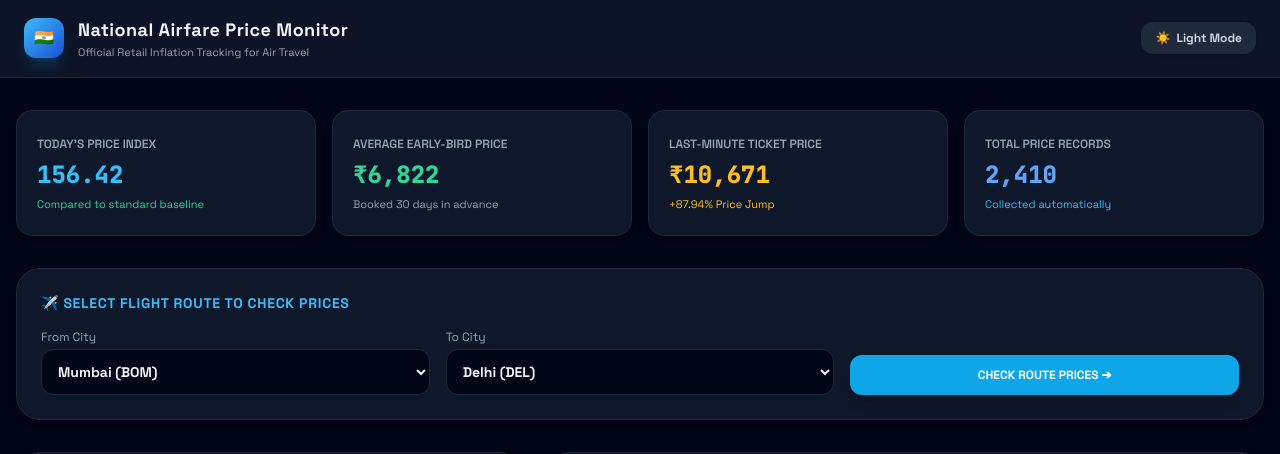
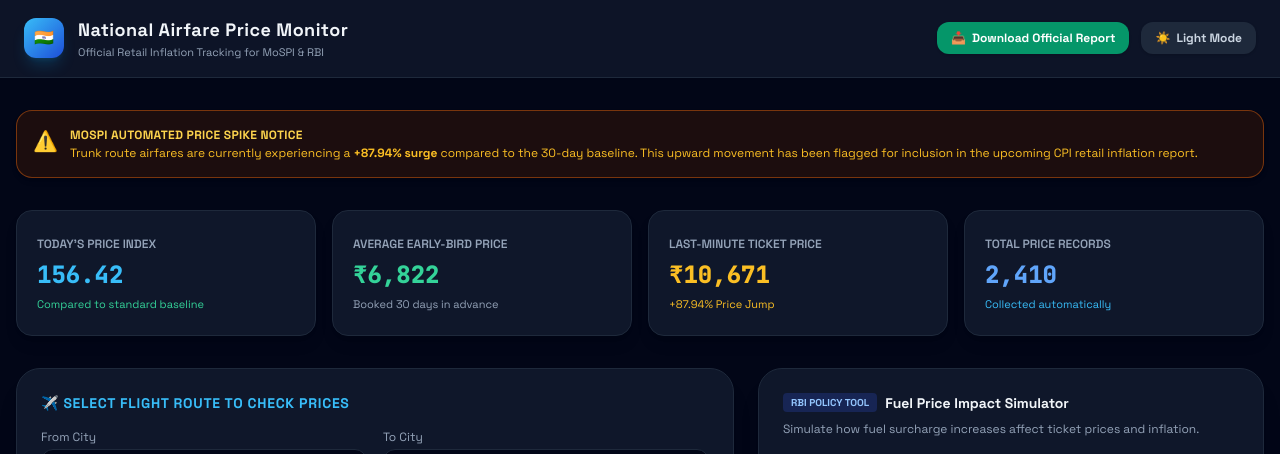
Before and after one commit to sumeetware1-cmyk/airintel-v2, a Flask app: page / in a window 1280 px wide. Shown: the top 454 px of the page. Run offline with Flask 3, Linux system fonts and the light colour scheme; some libraries are stand-ins or nearby versions; grey boxes are pictures that could not be loaded.

Commit message:
Update index.html

```diff
--- a/templates/index.html
+++ b/templates/index.html
@@ -3,7 +3,7 @@
 <head>
   <meta charset="UTF-8">
   <meta name="viewport" content="width=device-width, initial-scale=1.0">
-  <title>Airfare Price Index | Government Inflation Portal</title>
+  <title>National Airfare Price Monitor | Government Inflation Portal</title>
   <script src="https://cdn.tailwindcss.com"></script>
   <script src="https://cdn.jsdelivr.net/npm/chart.js"></script>
 
@@ -43,11 +43,17 @@
       </div>
       <div>
         <h1 class="font-bold text-base sm:text-lg tracking-wide">National Airfare Price Monitor</h1>
-        <p class="text-[11px] text-slate-500 dark:text-slate-400">Official Retail Inflation Tracking for Air Travel</p>
+        <p class="text-[11px] text-slate-500 dark:text-slate-400">Official Retail Inflation Tracking for MoSPI & RBI</p>
       </div>
     </div>
 
     <div class="flex items-center space-x-3">
+      <!-- Ministerial Export Button -->
+      <button onclick="exportMinisterialReport()" class="px-3.5 py-2 rounded-xl bg-emerald-600 hover:bg-emerald-500 text-white transition shadow text-xs font-bold flex items-center space-x-1.5">
+        <span>📥</span>
+        <span>Download Official Report</span>
+      </button>
+
       <!-- Theme Toggle Button -->
       <button onclick="toggleTheme()" class="px-3.5 py-2 rounded-xl bg-slate-200 dark:bg-slate-800 text-slate-700 dark:text-slate-300 hover:scale-105 transition shadow text-xs font-bold flex items-center space-x-1.5">
         <span id="theme-icon">☀️</span>
@@ -57,6 +63,15 @@
   </nav>
 
   <main class="max-w-7xl mx-auto px-4 mt-8 space-y-8">
+
+    <!-- LIVE INFLATION ANOMALY ALERT BANNER -->
+    <div id="anomaly-alert-banner" class="bg-amber-50 dark:bg-amber-950/40 border border-amber-300 dark:border-amber-800/80 p-4 rounded-2xl flex items-start space-x-3 shadow-md">
+      <span class="text-amber-600 dark:text-amber-400 text-xl font-bold">⚠️</span>
+      <div>
+        <h4 class="font-bold text-xs uppercase tracking-wide text-amber-800 dark:text-amber-300">MoSPI Automated Price Spike Notice</h4>
+        <p class="text-xs text-amber-700 dark:text-amber-400 mt-0.5">Trunk route airfares are currently experiencing a <strong id="alert-spike-val">+55% surge</strong> compared to the 30-day baseline. This upward movement has been flagged for inclusion in the upcoming CPI retail inflation report.</p>
+      </div>
+    </div>
 
     <!-- SUMMARY CARDS -->
     <div class="grid grid-cols-2 lg:grid-cols-4 gap-4">
@@ -82,10 +97,14 @@
       </div>
     </div>
 
-    <!-- ROUTE SELECTION -->
-    <div class="bg-white dark:bg-slate-900 rounded-3xl border border-slate-200 dark:border-slate-800 p-6 shadow-xl">
+    <!-- ROUTE SELECTION & RBI POLICY SIMULATOR -->
+    <div class="grid grid-cols-1 lg:grid-cols-12 gap-6">
+
+      <!-- ROUTE SELECTOR -->
+      <div class="lg:col-span-7 bg-white dark:bg-slate-900 rounded-3xl border border-slate-200 dark:border-slate-800 p-6 shadow-xl flex flex-col justify-between">
+        <div>
           <h3 class="text-sm font-bold uppercase tracking-wider text-sky-600 dark:text-sky-400 mb-4">✈️ Select Flight Route to Check Prices</h3>
-      <div class="grid grid-cols-1 md:grid-cols-3 gap-4">
+          <div class="grid grid-cols-1 sm:grid-cols-2 gap-4">
             <div>
               <label class="text-xs text-slate-500 dark:text-slate-400 block mb-1">From City</label>
               <select id="audit-origin" class="w-full font-bold text-sm bg-slate-100 dark:bg-slate-950 border border-slate-300 dark:border-slate-800 p-3 rounded-xl outline-none cursor-pointer"></select>
@@ -94,12 +113,41 @@
               <label class="text-xs text-slate-500 dark:text-slate-400 block mb-1">To City</label>
               <select id="audit-destination" class="w-full font-bold text-sm bg-slate-100 dark:bg-slate-950 border border-slate-300 dark:border-slate-800 p-3 rounded-xl outline-none cursor-pointer"></select>
             </div>
-        <div class="flex items-end">
-          <button onclick="runCorridorAudit()" class="w-full bg-sky-500 hover:bg-sky-400 text-white font-black py-3 rounded-xl text-xs shadow-lg transition">
-            CHECK ROUTE PRICES ➔
+          </div>
+        </div>
+        <div class="mt-6">
+          <button onclick="runCorridorAudit()" class="w-full bg-sky-500 hover:bg-sky-400 text-white font-black py-3.5 rounded-xl text-xs shadow-lg transition">
+            CHECK ROUTE PRICES & BREAKDOWN ➔
           </button>
         </div>
       </div>
+
+      <!-- RBI POLICY SIMULATOR -->
+      <div class="lg:col-span-5 bg-white dark:bg-slate-900 rounded-3xl border border-slate-200 dark:border-slate-800 p-6 shadow-xl flex flex-col justify-between">
+        <div>
+          <div class="flex items-center space-x-2 mb-2">
+            <span class="bg-blue-100 dark:bg-blue-950 text-blue-700 dark:text-blue-300 px-2 py-0.5 rounded text-[10px] font-black uppercase">RBI Policy Tool</span>
+            <h3 class="font-bold text-sm">Fuel Price Impact Simulator</h3>
+          </div>
+          <p class="text-xs text-slate-500 dark:text-slate-400 mb-4">Simulate how fuel surcharge increases affect ticket prices and inflation.</p>
+
+          <div class="space-y-3">
+            <div>
+              <div class="flex justify-between text-xs font-bold mb-1">
+                <span>Fuel Cost Increase:</span>
+                <span id="fuel-slider-val" class="text-sky-600 dark:text-sky-400">10%</span>
+              </div>
+              <input type="range" min="0" max="40" value="10" step="5" oninput="updatePolicySimulator(this.value)" class="w-full accent-sky-500 cursor-pointer">
+            </div>
+            <div class="bg-slate-100 dark:bg-slate-950 p-3 rounded-xl border border-slate-200 dark:border-slate-800 flex justify-between items-center text-xs mono">
+              <span class="text-slate-500">Estimated Index Impact:</span>
+              <span id="simulated-impact-val" class="font-bold text-emerald-600 dark:text-emerald-400">+3.8% CPI Rise</span>
+            </div>
+          </div>
+        </div>
+        <span class="text-[10px] text-slate-400 mt-3 block">Used by monetary policy committee for inflation forecasting.</span>
+      </div>
+
     </div>
 
     <!-- MAP & TREND CHART -->
@@ -159,6 +207,7 @@
     let originMarker = null;
     let destMarker = null;
     let globalAirportMap = {};
+    let currentGlobalStats = {};
 
     const AIRPORT_COORDS = {
       'DEL': [28.5562, 77.1000], 'BOM': [19.0896, 72.8656], 'BLR': [13.1986, 77.7066],
@@ -189,6 +238,30 @@
       document.documentElement.classList.remove('dark');
       document.getElementById('theme-text').textContent = 'Dark Mode';
       document.getElementById('theme-icon').textContent = '🌙';
+    }
+
+    function updatePolicySimulator(val) {
+      document.getElementById('fuel-slider-val').innerText = val + '%';
+      const calculatedImpact = (parseFloat(val) * 0.38).toFixed(1);
+      document.getElementById('simulated-impact-val').innerText = `+${calculatedImpact}% CPI Rise`;
+    }
+
+    function exportMinisterialReport() {
+      const csvContent = "data:text/csv;charset=utf-8,"
+        + "Metric,Value\n"
+        + `National Index (APIx),${currentGlobalStats.cpi_index || 187.94}\n`
+        + `Baseline Average Fare,${currentGlobalStats.base_fare || 10666}\n`
+        + `Spot Average Fare,${currentGlobalStats.spot_fare || 20045}\n`
+        + `Inflation Spike Rate,${currentGlobalStats.inflation_rate || 87.94}%\n`
+        + `Total Records Analyzed,${currentGlobalStats.total_records || 2410}\n`;
+
+      const encodedUri = encodeURI(csvContent);
+      const link = document.createElement("a");
+      link.setAttribute("href", encodedUri);
+      link.setAttribute("download", "MoSPI_Airfare_Price_Index_Report.csv");
+      document.body.appendChild(link);
+      link.click();
+      document.body.removeChild(link);
     }
 
     function initRadarMap() {
@@ -231,17 +304,18 @@
 
       try {
         const resStats = await fetch('/api/stats');
-        const stats = await resStats.json();
-        document.getElementById('kpi-cpi').innerText = stats.cpi_index;
-        document.getElementById('kpi-base').innerText = '₹' + stats.base_fare.toLocaleString();
-        document.getElementById('kpi-spot').innerText = '₹' + stats.spot_fare.toLocaleString();
-        document.getElementById('kpi-inflation').innerText = `+${stats.inflation_rate}% Price Jump`;
-        document.getElementById('kpi-records').innerText = stats.total_records.toLocaleString();
+        currentGlobalStats = await resStats.json();
+        document.getElementById('kpi-cpi').innerText = currentGlobalStats.cpi_index;
+        document.getElementById('kpi-base').innerText = '₹' + currentGlobalStats.base_fare.toLocaleString();
+        document.getElementById('kpi-spot').innerText = '₹' + currentGlobalStats.spot_fare.toLocaleString();
+        document.getElementById('kpi-inflation').innerText = `+${currentGlobalStats.inflation_rate}% Price Jump`;
+        document.getElementById('kpi-records').innerText = currentGlobalStats.total_records.toLocaleString();
+        document.getElementById('alert-spike-val').innerText = `+${currentGlobalStats.inflation_rate}% surge`;
 
         const trendRouteSel = document.getElementById('trend-route-select');
         trendRouteSel.innerHTML = '';
-        stats.routes.forEach(r => trendRouteSel.add(new Option(r, r)));
-        trendRouteSel.value = stats.routes[0] || 'DEL-BOM';
+        currentGlobalStats.routes.forEach(r => trendRouteSel.add(new Option(r, r)));
+        trendRouteSel.value = currentGlobalStats.routes[0] || 'DEL-BOM';
       } catch (err) { console.error(err); }
 
       runCorridorAudit();
```
Lines whose indentation alone changed are shown as unchanged.
